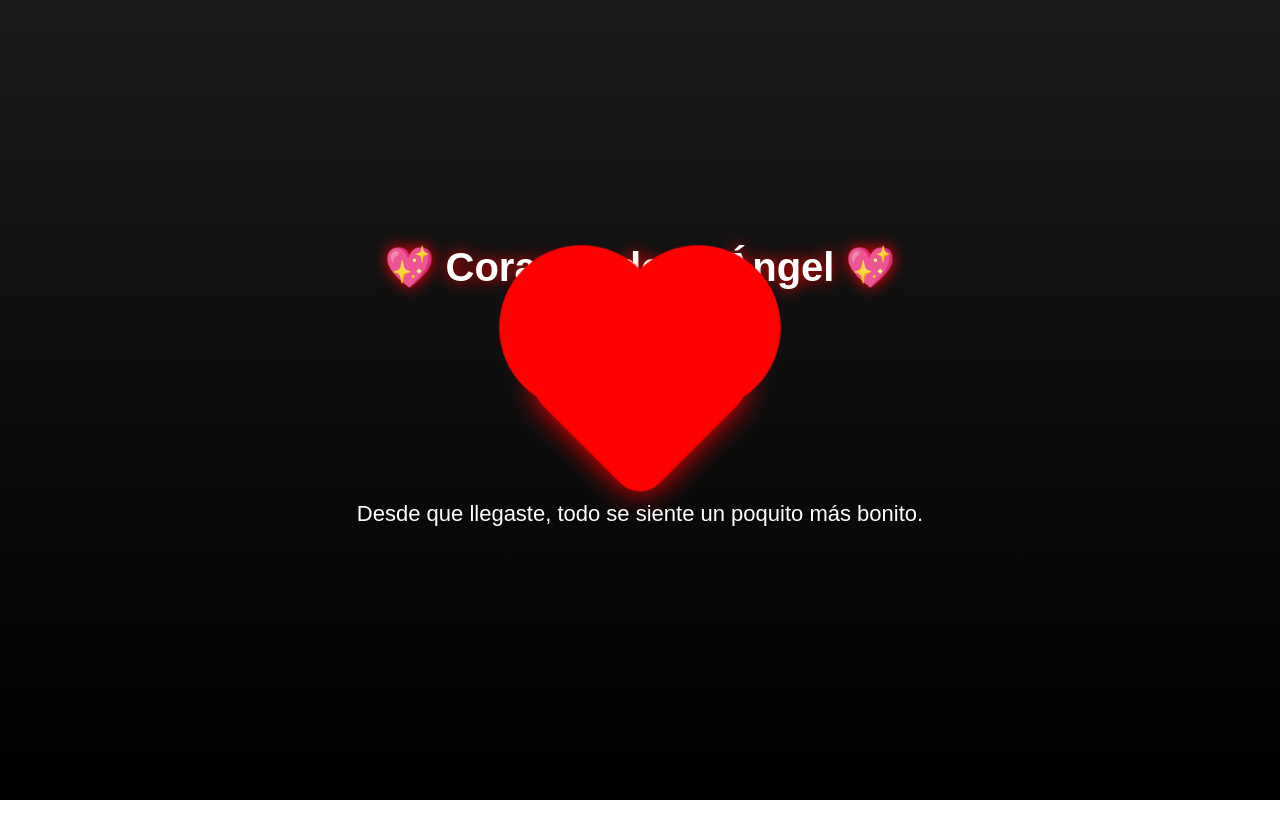
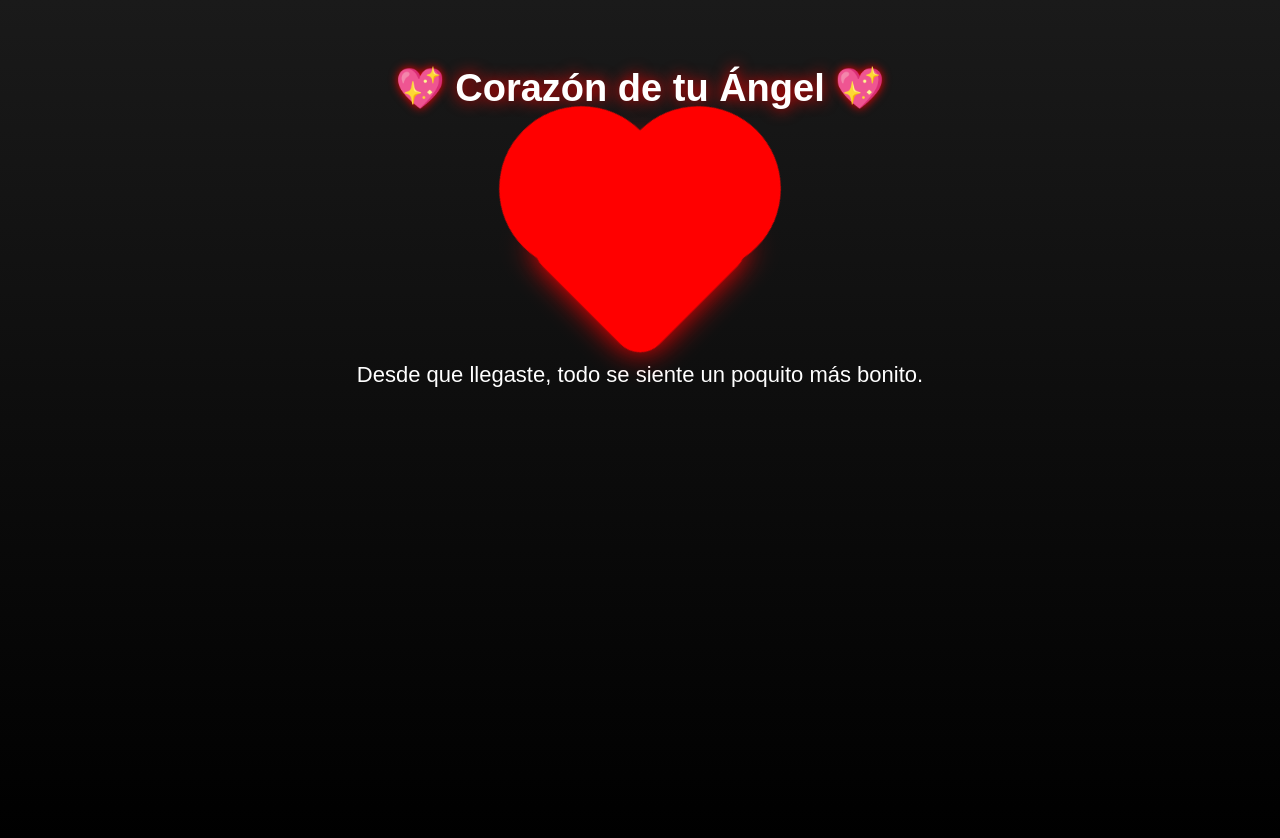
Before and after one commit to Am0103/corazon, a plain HTML site: page index.html in a window 1280 px wide. Before the commit the page ends 800 px from the top, so only its background shows below. Drawn offline with Linux system fonts and the light colour scheme.

Commit message:
Refactor index.html for improved layout and styles
Updated layout and styles for better presentation.

```diff
--- a/index.html
+++ b/index.html
@@ -9,19 +9,28 @@
             margin: 0;
             display: flex;
             flex-direction: column;
-            justify-content: center;
+            justify-content: flex-start;
             align-items: center;
             height: 100vh;
             background: linear-gradient(180deg, #1a1a1a, #000);
             color: white;
             font-family: Arial, sans-serif;
             text-align: center;
+            padding-top: 40px;
         }
 
         h1 {
+            font-size: 38px;
+            margin-bottom: 50px; /* SEPARACIÓN DEL CORAZÓN */
+            text-shadow: 0 0 15px red;
+            display: flex;
+            align-items: center;
+            gap: 10px;
+        }
+
+        .emoji {
             font-size: 40px;
-            margin-bottom: 20px;
-            text-shadow: 0 0 15px red;
+            text-shadow: 0 0 10px red;
         }
 
         .heart {
@@ -33,6 +42,7 @@
             animation: beat 0.8s infinite ease-in-out;
             border-radius: 25px;
             box-shadow: 0 0 25px red;
+            margin-top: 10px; /* MÁS ESPACIO DEL TÍTULO */
         }
 
         .heart::before,
@@ -64,7 +74,7 @@
         .frase {
             margin-top: 40px;
             font-size: 22px;
-            width: 60%;
+            width: 70%;
             min-height: 60px;
             opacity: 0;
             transition: opacity 1s ease;
@@ -73,7 +83,11 @@
 </head>
 <body>
 
-    <h1>💖 Corazón de tu Ángel 💖</h1>
+    <h1>
+        <span class="emoji">💖</span>
+        Corazón de tu Ángel
+        <span class="emoji">💖</span>
+    </h1>
 
     <div class="heart"></div>
 
@@ -96,10 +110,10 @@
         const fraseEl = document.getElementById("frase");
 
         function cambiarFrase() {
-            fraseEl.style.opacity = 0; // Oculta
+            fraseEl.style.opacity = 0;
             setTimeout(() => {
                 fraseEl.textContent = frases[index];
-                fraseEl.style.opacity = 1; // Muestra
+                fraseEl.style.opacity = 1;
                 index = (index + 1) % frases.length;
             }, 1000);
         }
```
